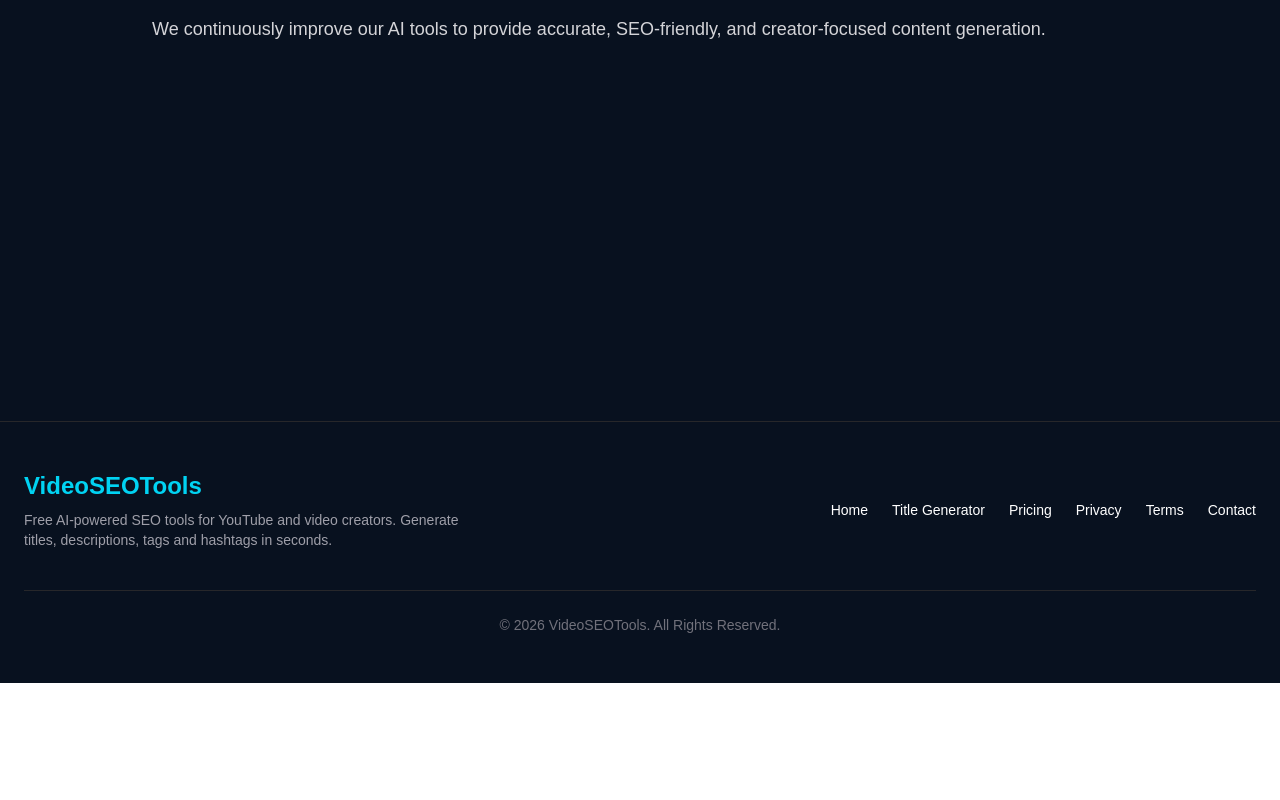
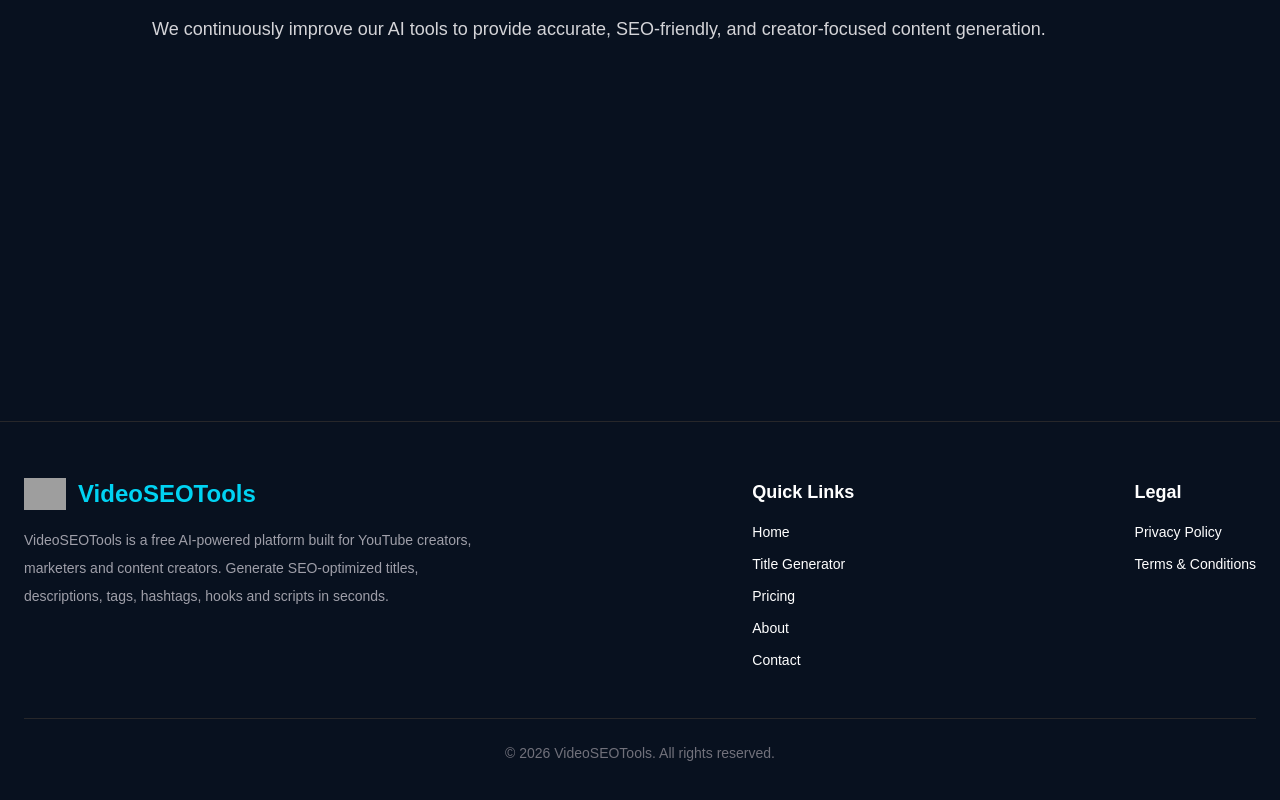
Before and after one commit to mahiramavat2024-cmd/videoseotools, a Next.js app in the folder client/: page /about in a window 1280 px wide. Shown: the part 448-1248 px from the top of the page. Before the commit the page ends 1131 px from the top, so only its background shows below. Built offline with nearby package versions, Linux system fonts and the light colour scheme; grey boxes are pictures that could not be loaded.

Commit message:
Update layout and footer

```diff
--- a/client/app/layout.tsx
+++ b/client/app/layout.tsx
@@ -16,12 +16,12 @@
   metadataBase: new URL("https://videoseotools.com"),
 
   title: {
-    default: "VideoSEOTools - AI SEO Tools for Video Creators",
+    default: "VideoSEOTools - Free AI YouTube SEO Tools",
     template: "%s | VideoSEOTools",
   },
 
   description:
-    "Free AI-powered SEO tools for video creators. Generate YouTube titles, descriptions, tags, hashtags, scripts, hooks, and more to grow your videos faster.",
+    "Generate AI-powered YouTube titles, descriptions, tags, hashtags, hooks, scripts, and SEO content with VideoSEOTools. Free SEO tools for YouTube creators.",
 
   keywords: [
     "Video SEO Tools",
@@ -32,25 +32,26 @@
     "YouTube Tags Generator",
     "YouTube Hashtag Generator",
     "AI Video Tools",
+    "YouTube Growth",
     "Content Creator Tools",
-    "Video SEO",
-    "YouTube SEO",
-    "AI Content Generator",
+    "SEO Generator",
+    "Free AI Tools",
   ],
 
   authors: [
     {
       name: "VideoSEOTools",
+      url: "https://videoseotools.com",
     },
   ],
 
   creator: "VideoSEOTools",
-
   publisher: "VideoSEOTools",
 
   robots: {
     index: true,
     follow: true,
+    nocache: false,
     googleBot: {
       index: true,
       follow: true,
@@ -60,11 +61,15 @@
     },
   },
 
+  alternates: {
+    canonical: "https://videoseotools.com",
+  },
+
   openGraph: {
-    title: "VideoSEOTools - AI SEO Tools for Video Creators",
+    title: "VideoSEOTools - Free AI YouTube SEO Tools",
 
     description:
-      "Generate AI-powered YouTube titles, descriptions, tags, hashtags, scripts and more with free SEO tools.",
+      "Generate AI-powered YouTube titles, descriptions, tags, hashtags, hooks and scripts for better rankings.",
 
     url: "https://videoseotools.com",
 
@@ -73,6 +78,15 @@
     locale: "en_US",
 
     type: "website",
+
+    images: [
+      {
+        url: "/og-image.png",
+        width: 1200,
+        height: 630,
+        alt: "VideoSEOTools",
+      },
+    ],
   },
 
   twitter: {
@@ -81,13 +95,15 @@
     title: "VideoSEOTools",
 
     description:
-      "Free AI SEO Tools for YouTube & Video Creators.",
+      "Free AI SEO Tools for YouTube Creators.",
+
+    images: ["/og-image.png"],
   },
 
   icons: {
-    icon: "/favicon.ico",
-    shortcut: "/favicon.ico",
-    apple: "/apple-touch-icon.png",
+    icon: "/favicon.png",
+    shortcut: "/favicon.png",
+    apple: "/favicon.png",
   },
 };
 
@@ -99,11 +115,9 @@
   return (
     <html
       lang="en"
-      className={`${geistSans.variable} ${geistMono.variable} h-full antialiased`}
+      className={`${geistSans.variable} ${geistMono.variable}`}
     >
-      <body className="min-h-full bg-[#08111f] text-white">
-        {children}
-      </body>
+      <body>{children}</body>
     </html>
   );
 }
--- a/client/components/Footer.tsx
+++ b/client/components/Footer.tsx
@@ -1,60 +1,77 @@
+import Image from "next/image";
 import Link from "next/link";
 
 export default function Footer() {
   return (
     <footer className="border-t border-zinc-800 bg-[#08111f]">
-      <div className="mx-auto max-w-7xl px-6 py-12">
+      <div className="mx-auto max-w-7xl px-6 py-14">
 
-        <div className="flex flex-col items-center justify-between gap-6 md:flex-row">
+        <div className="flex flex-col justify-between gap-10 md:flex-row">
 
-          <div>
+          {/* Brand */}
+          <div className="max-w-md">
+
+            <div className="flex items-center gap-3">
+
+              <Image
+                src="/logo.png"
+                alt="VideoSEOTools Logo"
+                width={42}
+                height={42}
+              />
+
               <h2 className="text-2xl font-bold text-cyan-400">
                 VideoSEOTools
               </h2>
 
-            <p className="mt-2 max-w-md text-sm text-zinc-400">
-              Free AI-powered SEO tools for YouTube and video creators.
-              Generate titles, descriptions, tags and hashtags in seconds.
-            </p>
             </div>
 
-          <div className="flex flex-wrap gap-6 text-sm">
+            <p className="mt-4 text-sm leading-7 text-zinc-400">
+              VideoSEOTools is a free AI-powered platform built for YouTube
+              creators, marketers and content creators. Generate SEO-optimized
+              titles, descriptions, tags, hashtags, hooks and scripts in
+              seconds.
+            </p>
 
-            <Link href="/" className="hover:text-cyan-400">
+          </div>
+
+          {/* Quick Links */}
+          <div>
+
+            <h3 className="mb-4 text-lg font-semibold text-white">
+              Quick Links
+            </h3>
+
+            <div className="flex flex-col gap-3 text-sm">
+
+              <Link href="/" className="hover:text-cyan-400 transition">
                 Home
               </Link>
 
               <Link
                 href="/youtube/title-generator"
-              className="hover:text-cyan-400"
+                className="hover:text-cyan-400 transition"
               >
                 Title Generator
               </Link>
 
               <Link
                 href="/pricing"
-              className="hover:text-cyan-400"
+                className="hover:text-cyan-400 transition"
               >
                 Pricing
               </Link>
 
               <Link
-              href="/privacy-policy"
-              className="hover:text-cyan-400"
+                href="/about"
+                className="hover:text-cyan-400 transition"
               >
-              Privacy
-            </Link>
-
-            <Link
-              href="/terms"
-              className="hover:text-cyan-400"
-            >
-              Terms
+                About
               </Link>
 
               <Link
                 href="/contact"
-              className="hover:text-cyan-400"
+                className="hover:text-cyan-400 transition"
               >
                 Contact
               </Link>
@@ -63,8 +80,41 @@
 
           </div>
 
-        <div className="mt-10 border-t border-zinc-800 pt-6 text-center text-sm text-zinc-500">
-          © {new Date().getFullYear()} VideoSEOTools. All Rights Reserved.
+          {/* Legal */}
+          <div>
+
+            <h3 className="mb-4 text-lg font-semibold text-white">
+              Legal
+            </h3>
+
+            <div className="flex flex-col gap-3 text-sm">
+
+              <Link
+                href="/privacy"
+                className="hover:text-cyan-400 transition"
+              >
+                Privacy Policy
+              </Link>
+
+              <Link
+                href="/terms"
+                className="hover:text-cyan-400 transition"
+              >
+                Terms & Conditions
+              </Link>
+
+            </div>
+
+          </div>
+
+        </div>
+
+        <div className="mt-12 border-t border-zinc-800 pt-6 text-center">
+
+          <p className="text-sm text-zinc-500">
+            © {new Date().getFullYear()} VideoSEOTools. All rights reserved.
+          </p>
+
         </div>
 
       </div>
```
Also changed, not shown: client/public/og-image.png.png (added). Lines whose indentation alone changed are shown as unchanged.
